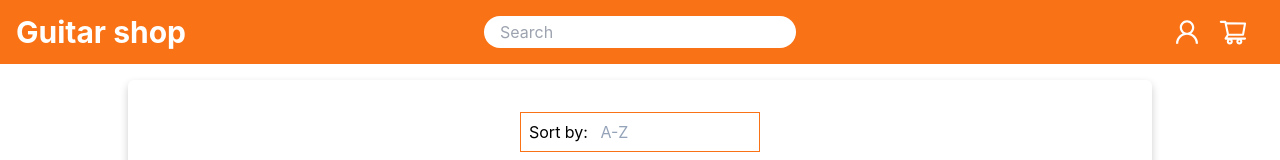
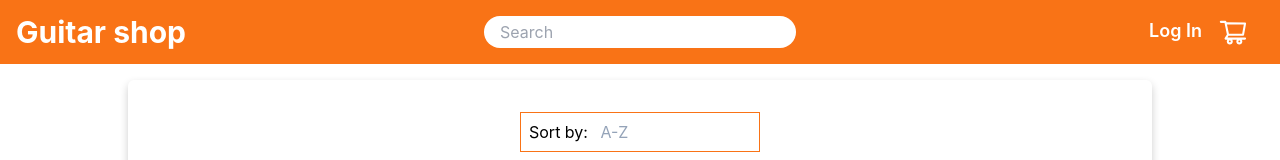
Before and after one commit to BartoszBrodowski/frontend-uni, a React (Create React App) app in the folder guitar-shop/: page / in a window 1280 px wide. Shown: the top 160 px of the page. Built offline with nearby package versions, Linux system fonts and the light colour scheme.

Commit message:
Add Login button to Navabr if user is not logged in

```diff
--- a/guitar-shop/src/components/Navbar.js
+++ b/guitar-shop/src/components/Navbar.js
@@ -1,7 +1,9 @@
 import { AiOutlineShoppingCart, AiOutlineUser } from 'react-icons/ai';
 import { Link } from 'react-router-dom';
+import { useSelector } from 'react-redux';
 
 const Navbar = () => {
+	const userStatus = useSelector((state) => state.userStatus.value);
 	return (
 		<nav className='flex items-center justify-between bg-orange-500 h-12 w-screen p-4 py-8 absolute'>
 			<div className='text-white text-3xl w-1/5 font-bold hover:cursor-pointer'>
@@ -16,7 +18,7 @@ const Navbar = () => {
 				<Link to='/shopping-cart'>
 					<AiOutlineShoppingCart className='text-white text-3xl hover:cursor-pointer' />
 				</Link>
-				<AiOutlineUser className='text-white text-3xl hover:cursor-pointer' />
+				{userStatus ? <AiOutlineUser className='text-white text-3xl hover:cursor-pointer' /> : <Link to='/login'><div className='text-white text-lg font-semibold'>Log In</div></Link>}
 			</div>
 		</nav>
 	);
```
